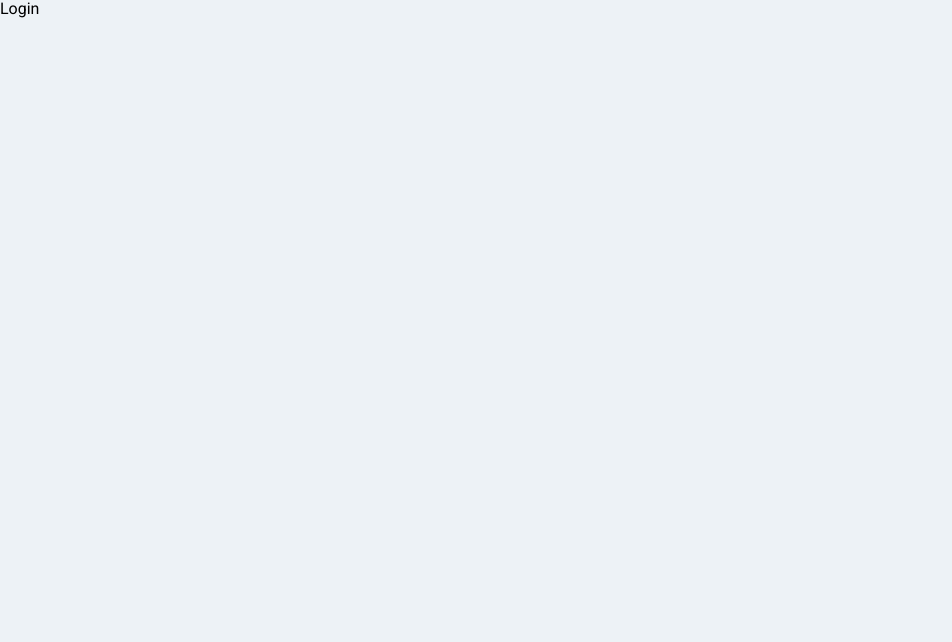
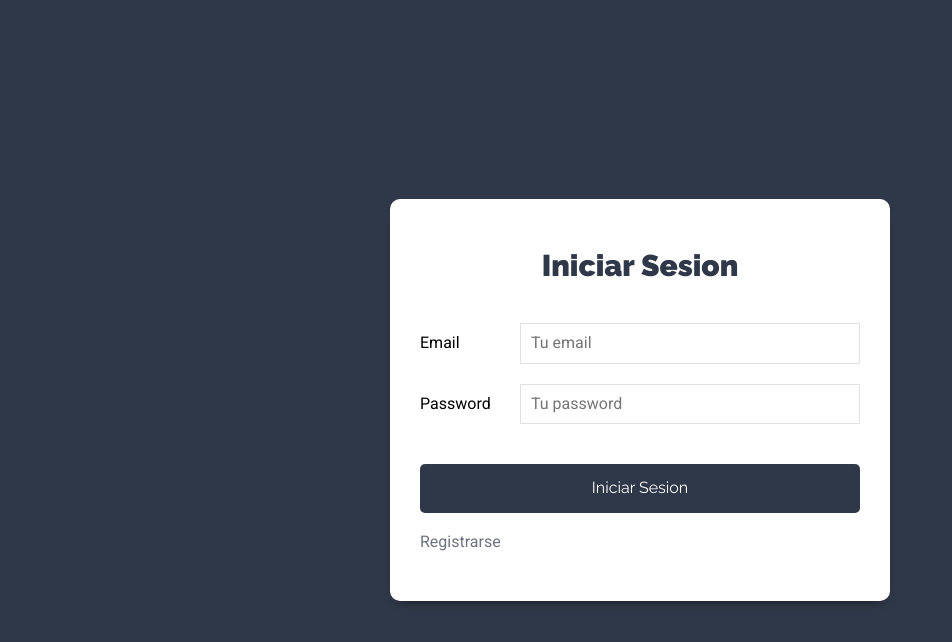
Before and after one commit to hcaman/Task_FE-MERN, a React (Create React App) app: page / in a window 1280 px wide. Shown: the top 642 px of the page, without its empty margins (0-952 px from the left). Built offline with nearby package versions, Linux system fonts and the light colour scheme.

Commit message:
Creation page login

```diff
--- a/src/components/auth/Login.js
+++ b/src/components/auth/Login.js
@@ -1,7 +1,66 @@
-import React from 'react';
+import React, { useState } from 'react';
+import { Link } from 'react-router-dom';
 
 const Login = () => {
-  return <div>Login</div>;
+  const [usuario, setUsuario] = useState({
+    email: '',
+    password: ''
+  });
+
+  const { email, password } = usuario;
+
+  const onChange = e => {
+    setUsuario({
+      ...usuario,
+      [e.target.name]: e.target.value
+    });
+  };
+
+  const onSubmit = e => {
+    e.preventDefault();
+  };
+
+  return (
+    <div className="form-usuario">
+      <div className="contenedor-form sombra-dark">
+        <h1>Iniciar Sesion</h1>
+        <form onSubmit={onSubmit}>
+          <div className="campo-form">
+            <label htmlFor="email">Email</label>
+            <input
+              type="email"
+              id="email"
+              name="email"
+              placeholder="Tu email"
+              value={email}
+              onChange={onChange}
+            />
+          </div>
+          <div className="campo-form">
+            <label htmlFor="password">Password</label>
+            <input
+              type="password"
+              id="password"
+              name="password"
+              placeholder="Tu password"
+              value={password}
+              onChange={onChange}
+            />
+          </div>
+          <div className="campo-form">
+            <input
+              className="btn btn-primario btn-block"
+              type="submit"
+              value="Iniciar Sesion"
+            />
+          </div>
+        </form>
+        <Link to={'/nueva-cuenta'} className="enlace-cuenta">
+          Registrarse
+        </Link>
+      </div>
+    </div>
+  );
 };
 
 export default Login;
```
